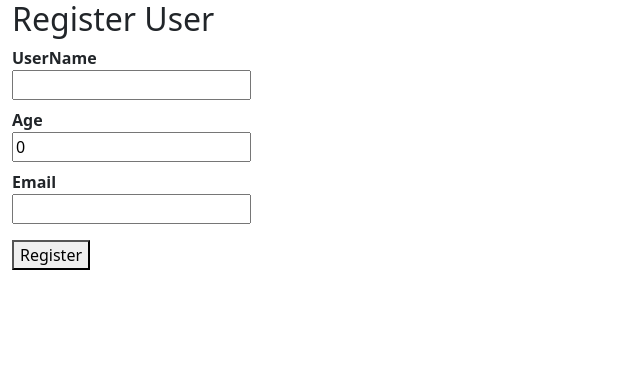
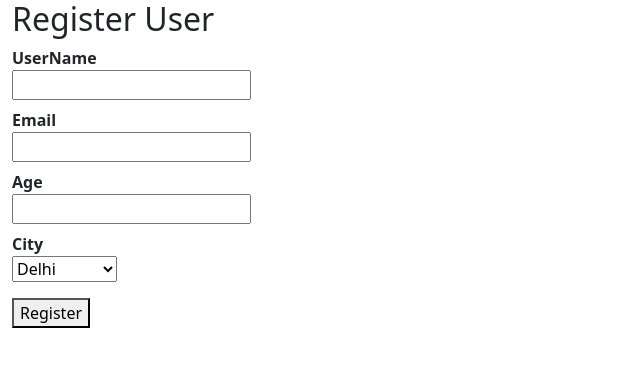
Before and after one commit to Praveenajallipalli/React-Shopping-App, a React (Create React App) app: page / in a window 1280 px wide. Shown: the top 366 px of the page, without its empty margins (0-640 px from the left). Built offline with nearby package versions, Linux system fonts and the light colour scheme.

Commit message:
YupValidationComponent

```diff
--- a/src/index.js
+++ b/src/index.js
@@ -15,11 +15,12 @@
 import FormikDemo from './Components/FormikDemo';
 import FormikValidation from './Components/FormikValidation';
 import YupValidation from './Components/YupValidation';
+import YupValidationComponent from './Components/YupValidationComponent';
 
 const root = ReactDOM.createRoot(document.getElementById('root'));
 root.render(
   <React.StrictMode>
-    <YupValidation />
+    <YupValidationComponent />
   </React.StrictMode>
 );
 
```
